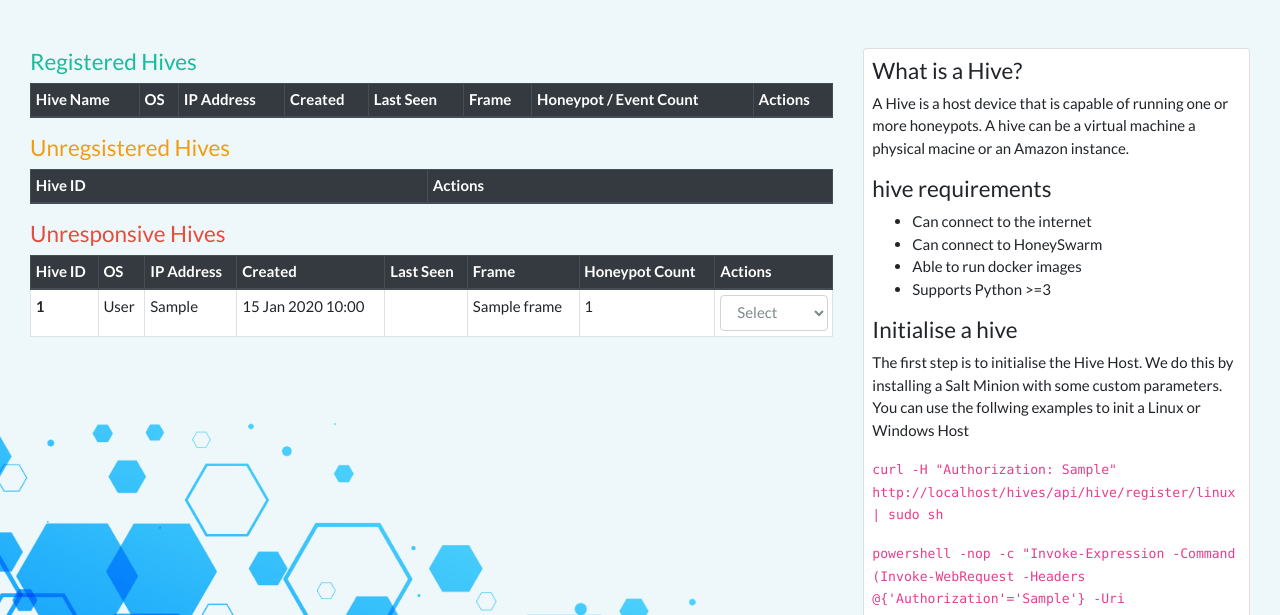
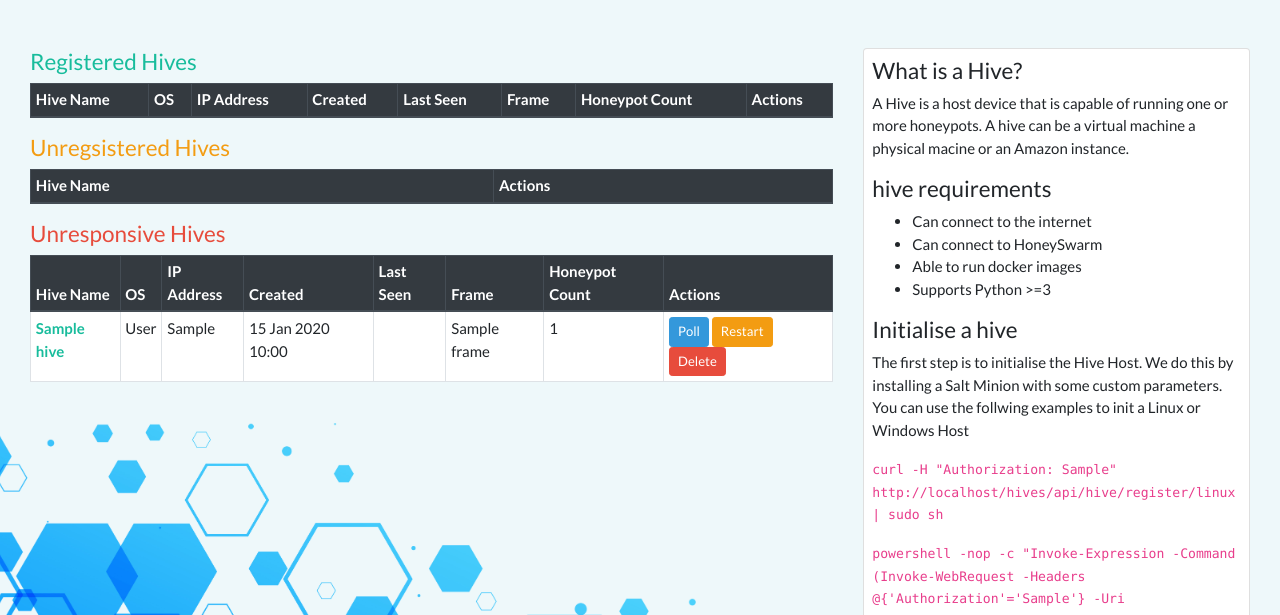
Before and after one commit to honeyswarm/honeyswarm, a Flask app: template honeyswarm/hives/templates/hives.html in a window 1280 px wide. Shown: the part 71-686 px from the top of the page. Run offline with Flask 2, Linux system fonts and the light colour scheme; the template is opened without the code that fills it: most values are stand-ins (such as "Sample title", 1, 10 or a date in 2020); lists and menus that the app fills with data are empty; some libraries are stand-ins or nearby versions.

Commit message:
Hive action buttons

```diff
--- a/honeyswarm/hives/templates/hives.html
+++ b/honeyswarm/hives/templates/hives.html
@@ -19,7 +19,7 @@
                 <th scope="col">Created</th>
                 <th scope="col">Last Seen</th>
                 <th scope="col">Frame</th>
-                <th scope="col">Honeypot / Event Count</th>
+                <th scope="col">Honeypot Count</th>
                 <th scope="col">Actions</th>
               </tr>
             </thead>
@@ -33,11 +33,10 @@
                 <td>{{hive['created_at'] | dateformat}}</td>
                 <td>{{hive['last_seen'] | dateformat}}</td>
                 <td>{{hive['frame']['name'] or '<a href="/frames">Show Frames</a>' | safe}}</td>
-                <td>{{hive['honeypots'] | length}} / {{hive.event_count}}</td>
+                <td>{{hive['honeypots'] | length}}</td>
                 <td>
                   <span>
                       <button class="btn btn-sm btn-info hive-btn" data-action="poll" data-hiveid="{{hive['id']}}">Poll</button>
-                      <button class="btn btn-sm btn-success hive-btn" data-action="edit" data-hiveid="{{hive['id']}}">Edit</button>
                       <button class="btn btn-sm btn-warning hive-btn" data-action="restart" data-hiveid="{{hive['id']}}">Restart</button>
                       <button class="btn btn-sm btn-danger hive-btn" data-action="delete" data-hiveid="{{hive['id']}}">Delete</button>
 
@@ -67,7 +66,7 @@
           <table class="table table-bordered table-sm table-hover">
             <thead class="thead-dark">
               <tr>
-                <th scope="col-6">Hive ID</th>
+                <th scope="col-6">Hive Name</th>
                 <th scope="col-6">Actions</th>
               </tr>
             </thead>
@@ -75,7 +74,7 @@
               {% for hive in hive_list %}
               {% if not hive['registered'] %}
               <tr id="row-{{hive['id']}}">
-                <th scope="row">{{hive['id']}}</th>
+                <th scope="row"><a href="{{ url_for('hives.hive_details', hive_id=hive['id']) }}">{{hive['name']}}</a></th>
                 <td>
 
                   <span>
@@ -98,7 +97,7 @@
           <table class="table table-bordered table-sm table-hover">
             <thead class="thead-dark">
               <tr>
-                <th scope="col">Hive ID</th>
+                <th scope="col">Hive Name</th>
                 <th scope="col">OS</th>
                 <th scope="col">IP Address</th>
                 <th scope="col">Created</th>
@@ -112,7 +111,7 @@
               {% for hive in hive_list %}
               {% if not hive['salt_alive'] and hive['id'] | string not in key_list %}
               <tr id="row-{{hive['id']}}">
-                <th scope="row">{{hive['id']}}</th>
+                <th scope="row"><a href="{{ url_for('hives.hive_details', hive_id=hive['id']) }}">{{hive['name']}}</a></th>
                 <td>{{hive['grains']['osfullname']}}</td>
                 <td>{{hive['grains']['ipv4'][-1]}}</td>
                 <td>{{hive['created_at'] | dateformat}}</td>
@@ -120,13 +119,9 @@
                 <td>{{hive['frame']['name'] or 'No Frame' | safe}}</td>
                 <td>{{hive['honeypots'] | length}}</td>
                 <td>
-                  <select class="form-control hive_action" id="regActions" data-hiveId="{{hive['id']}}">
-                    <option value="select">Select</option>
-                    <option value="poll">Poll</option>
-                    <option value="edit">Edit</option>
-                    <option value="restart">Restart</option>
-                    <option value="delete">Delete</option>
-                  </select>
+                  <button class="btn btn-sm btn-info hive-btn" data-action="poll" data-hiveid="{{hive['id']}}">Poll</button>
+                  <button class="btn btn-sm btn-warning hive-btn" data-action="restart" data-hiveid="{{hive['id']}}">Restart</button>
+                  <button class="btn btn-sm btn-danger hive-btn" data-action="delete" data-hiveid="{{hive['id']}}">Delete</button>
                 </td>
               </tr>
               {% endif %}
@@ -187,14 +182,7 @@ $( ".hive-btn" ).click(function() {
   let post_params = { hive_id: hive_id };
   let post_url = "/hives/actions/"+hive_action;
 
-
-  // Ignore select
-  if (hive_action == "select"){
-    return;
-  }
-
   alert_notify('alert-success', 'Running', hive_action + " for Hive " + hive_id );
-
 
   if (hive_action == "frame"){
     frame_state_path = button.data('frame_state');
@@ -202,7 +190,6 @@ $( ".hive-btn" ).click(function() {
     post_params['frame_state_file'] = frame_state_path;
     post_params['frame_id'] = frame_id;
   }
-
 
   $.post( post_url, post_params)
   .done(function( data ) {
@@ -218,22 +205,15 @@ $( ".hive-btn" ).click(function() {
         $('#row-'+hive_id).remove();
         }
 
-
-
     } else {
       alert_notify('alert-danger', 'Opps!', data['message'] )
     }
-
-
 
   })
   .fail(function() {
     alert_notify('alert-danger', 'Opps!', "Something went wrong please check the logs" )
   });
 
-
-  // reset the dropdown
-  $(this).val('select')
 
   });
 
@@ -244,7 +224,6 @@ function add_notification(textClass, text){
   $('#notification-dropdown').append(notification);
   $('#notification-count').html(notificationCount);
 }
-
 
 
 </script>
```
